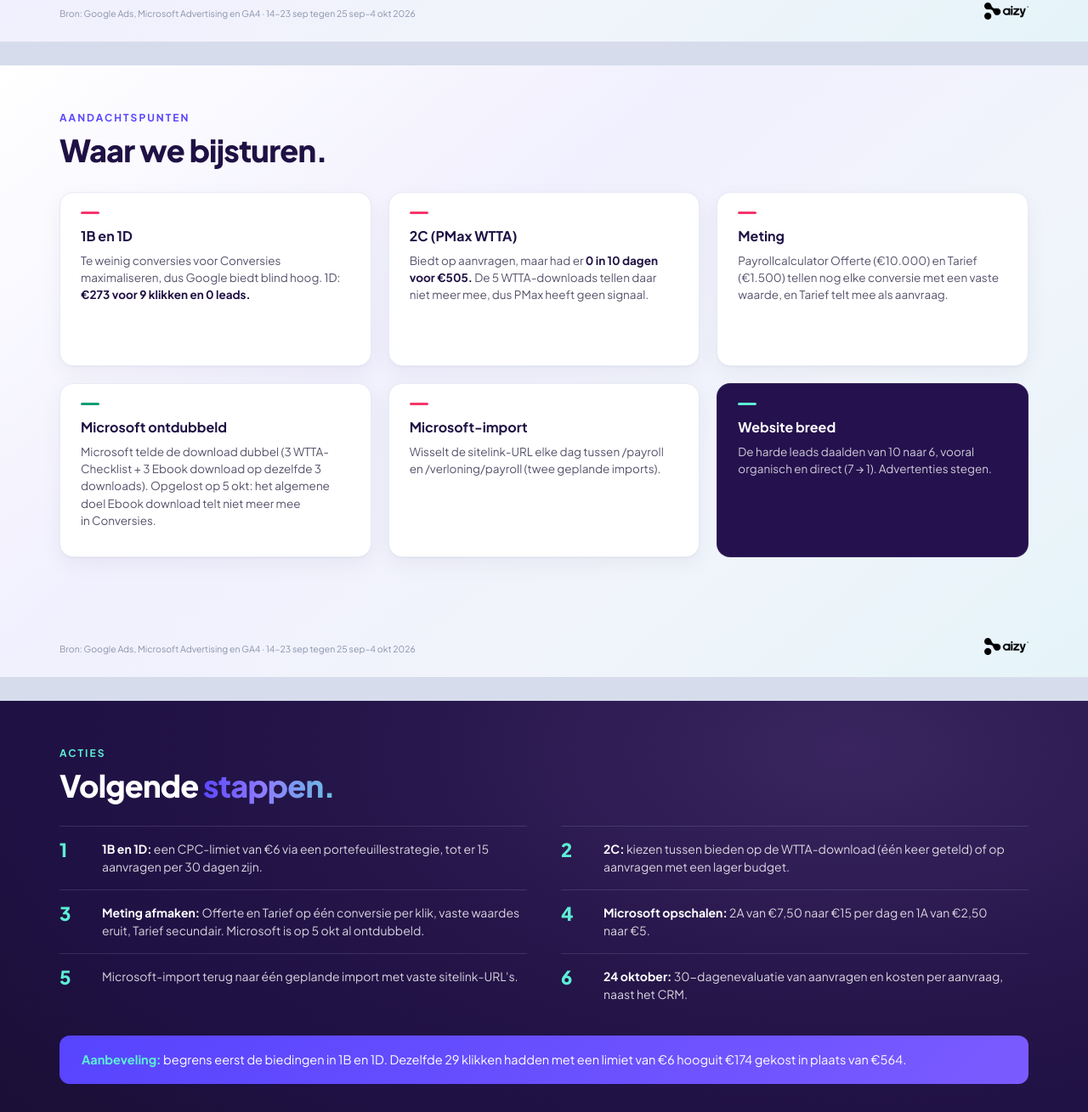
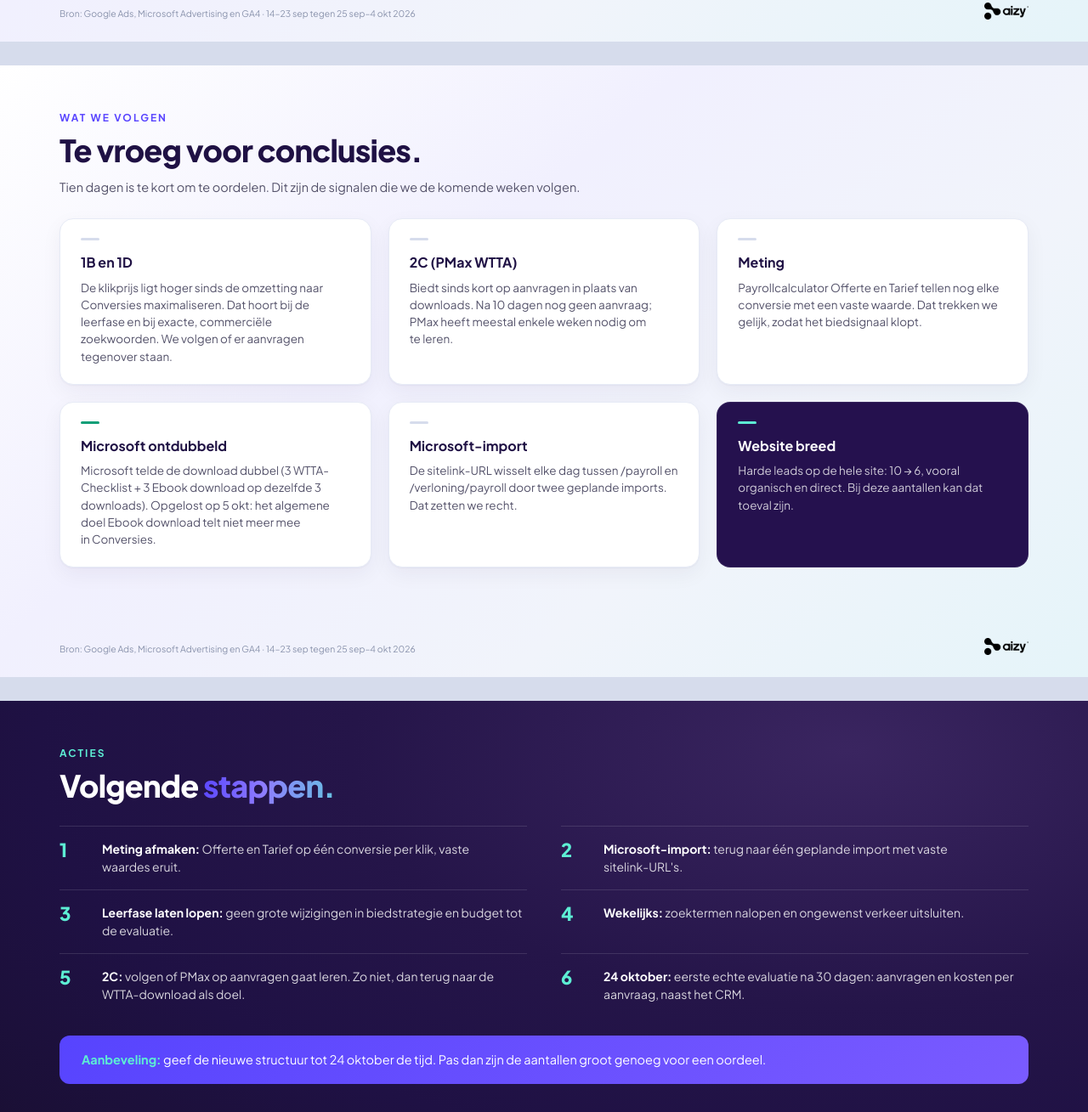
Before and after one commit to maxvangurp/kolibrie-6okt-26, a plain HTML site: page index.html in a window 1280 px wide. Shown: the part 4411-5720 px from the top of the page at 85% size. Drawn offline with nearby package versions, Linux system fonts and the light colour scheme.

Commit message:
Slide 7 en 8 voorzichtiger: te vroeg voor conclusies, evaluatie 24 okt

```diff
--- a/index.html
+++ b/index.html
@@ -121,15 +121,16 @@
 
 <div class="slide" data-screen-label="07" style="background:var(--gradient-page-light)">
 <div style="position:absolute;inset:0;padding:56px 70px 0">
-<div class="eyebrow" style="color:var(--purple-500)">Aandachtspunten</div>
-<h2 class="h" style="font-size:36px;color:var(--ink-900);margin-top:14px">Waar we bijsturen.</h2>
-<div class="row3" style="margin-top:30px;gap:20px">
-<div class="card" style="background:#fff;border:1px solid var(--grey-200);box-shadow:var(--shadow-card);padding:22px 24px;min-height:205px"><div class="rule" style="background:var(--rose-500, #F5356B)"></div><div style="font-family:var(--font-display);font-size:16px;font-weight:700;color:var(--ink-900);margin-top:14px">1B en 1D</div><div class="cb" style="color:var(--ink-500);font-size:13.5px;line-height:1.5">Te weinig conversies voor Conversies maximaliseren, dus Google biedt blind hoog. 1D: <strong style="color:var(--ink-900)">€273 voor 9 klikken en 0 leads.</strong></div></div>
-<div class="card" style="background:#fff;border:1px solid var(--grey-200);box-shadow:var(--shadow-card);padding:22px 24px;min-height:205px"><div class="rule" style="background:var(--rose-500, #F5356B)"></div><div style="font-family:var(--font-display);font-size:16px;font-weight:700;color:var(--ink-900);margin-top:14px">2C (PMax WTTA)</div><div class="cb" style="color:var(--ink-500);font-size:13.5px;line-height:1.5">Biedt op aanvragen, maar had er <strong style="color:var(--ink-900)">0 in 10 dagen voor €505.</strong> De 5 WTTA-downloads tellen daar niet meer mee, dus PMax heeft geen signaal.</div></div>
-<div class="card" style="background:#fff;border:1px solid var(--grey-200);box-shadow:var(--shadow-card);padding:22px 24px;min-height:205px"><div class="rule" style="background:var(--rose-500, #F5356B)"></div><div style="font-family:var(--font-display);font-size:16px;font-weight:700;color:var(--ink-900);margin-top:14px">Meting</div><div class="cb" style="color:var(--ink-500);font-size:13.5px;line-height:1.5">Payrollcalculator Offerte (€10.000) en Tarief (€1.500) tellen nog elke conversie met een vaste waarde, en Tarief telt mee als aanvraag.</div></div>
-<div class="card" style="background:#fff;border:1px solid var(--grey-200);box-shadow:var(--shadow-card);padding:22px 24px;min-height:205px"><div class="rule" style="background:var(--green-500, #0E9E77)"></div><div style="font-family:var(--font-display);font-size:16px;font-weight:700;color:var(--ink-900);margin-top:14px">Microsoft ontdubbeld</div><div class="cb" style="color:var(--ink-500);font-size:13.5px;line-height:1.5">Microsoft telde de download dubbel (3 WTTA-Checklist + 3 Ebook download op dezelfde 3 downloads). Opgelost op 5 okt: het algemene doel Ebook download telt niet meer mee in Conversies.</div></div>
-<div class="card" style="background:#fff;border:1px solid var(--grey-200);box-shadow:var(--shadow-card);padding:22px 24px;min-height:205px"><div class="rule" style="background:var(--rose-500, #F5356B)"></div><div style="font-family:var(--font-display);font-size:16px;font-weight:700;color:var(--ink-900);margin-top:14px">Microsoft-import</div><div class="cb" style="color:var(--ink-500);font-size:13.5px;line-height:1.5">Wisselt de sitelink-URL elke dag tussen /payroll en /verloning/payroll (twee geplande imports).</div></div>
-<div class="card" style="background:var(--ink-800);border:1px solid rgba(255,255,255,.08);padding:22px 24px;min-height:205px"><div class="rule" style="background:var(--mint-400)"></div><div style="font-family:var(--font-display);font-size:16px;font-weight:700;color:#fff;margin-top:14px">Website breed</div><div class="cb" style="color:rgba(255,255,255,.78);font-size:13.5px;line-height:1.5">De harde leads daalden van 10 naar 6, vooral organisch en direct (7 → 1). Advertenties stegen.</div></div>
+<div class="eyebrow" style="color:var(--purple-500)">Wat we volgen</div>
+<h2 class="h" style="font-size:36px;color:var(--ink-900);margin-top:14px">Te vroeg voor conclusies.</h2>
+<p class="lead" style="color:var(--ink-500)">Tien dagen is te kort om te oordelen. Dit zijn de signalen die we de komende weken volgen.</p>
+<div class="row3" style="margin-top:26px;gap:20px">
+<div class="card" style="background:#fff;border:1px solid var(--grey-200);box-shadow:var(--shadow-card);padding:22px 24px;min-height:180px"><div class="rule" style="background:var(--grey-300, #C9CFE0)"></div><div style="font-family:var(--font-display);font-size:16px;font-weight:700;color:var(--ink-900);margin-top:14px">1B en 1D</div><div class="cb" style="color:var(--ink-500);font-size:13.5px;line-height:1.5">De klikprijs ligt hoger sinds de omzetting naar Conversies maximaliseren. Dat hoort bij de leerfase en bij exacte, commerciële zoekwoorden. We volgen of er aanvragen tegenover staan.</div></div>
+<div class="card" style="background:#fff;border:1px solid var(--grey-200);box-shadow:var(--shadow-card);padding:22px 24px;min-height:180px"><div class="rule" style="background:var(--grey-300, #C9CFE0)"></div><div style="font-family:var(--font-display);font-size:16px;font-weight:700;color:var(--ink-900);margin-top:14px">2C (PMax WTTA)</div><div class="cb" style="color:var(--ink-500);font-size:13.5px;line-height:1.5">Biedt sinds kort op aanvragen in plaats van downloads. Na 10 dagen nog geen aanvraag; PMax heeft meestal enkele weken nodig om te leren.</div></div>
+<div class="card" style="background:#fff;border:1px solid var(--grey-200);box-shadow:var(--shadow-card);padding:22px 24px;min-height:180px"><div class="rule" style="background:var(--grey-300, #C9CFE0)"></div><div style="font-family:var(--font-display);font-size:16px;font-weight:700;color:var(--ink-900);margin-top:14px">Meting</div><div class="cb" style="color:var(--ink-500);font-size:13.5px;line-height:1.5">Payrollcalculator Offerte en Tarief tellen nog elke conversie met een vaste waarde. Dat trekken we gelijk, zodat het biedsignaal klopt.</div></div>
+<div class="card" style="background:#fff;border:1px solid var(--grey-200);box-shadow:var(--shadow-card);padding:22px 24px;min-height:180px"><div class="rule" style="background:var(--green-500, #0E9E77)"></div><div style="font-family:var(--font-display);font-size:16px;font-weight:700;color:var(--ink-900);margin-top:14px">Microsoft ontdubbeld</div><div class="cb" style="color:var(--ink-500);font-size:13.5px;line-height:1.5">Microsoft telde de download dubbel (3 WTTA-Checklist + 3 Ebook download op dezelfde 3 downloads). Opgelost op 5 okt: het algemene doel Ebook download telt niet meer mee in Conversies.</div></div>
+<div class="card" style="background:#fff;border:1px solid var(--grey-200);box-shadow:var(--shadow-card);padding:22px 24px;min-height:180px"><div class="rule" style="background:var(--grey-300, #C9CFE0)"></div><div style="font-family:var(--font-display);font-size:16px;font-weight:700;color:var(--ink-900);margin-top:14px">Microsoft-import</div><div class="cb" style="color:var(--ink-500);font-size:13.5px;line-height:1.5">De sitelink-URL wisselt elke dag tussen /payroll en /verloning/payroll door twee geplande imports. Dat zetten we recht.</div></div>
+<div class="card" style="background:var(--ink-800);border:1px solid rgba(255,255,255,.08);padding:22px 24px;min-height:180px"><div class="rule" style="background:var(--mint-400)"></div><div style="font-family:var(--font-display);font-size:16px;font-weight:700;color:#fff;margin-top:14px">Website breed</div><div class="cb" style="color:rgba(255,255,255,.78);font-size:13.5px;line-height:1.5">Harde leads op de hele site: 10 → 6, vooral organisch en direct. Bij deze aantallen kan dat toeval zijn.</div></div>
 </div></div>
 <div class="foot" style="color:var(--grey-500)">Bron: Google Ads, Microsoft Advertising en GA4 · 14–23 sep tegen 25 sep–4 okt 2026</div><img class="footlogo" src="assets/logo-aizy-dark.png" alt="aizy"></div>
 
@@ -138,14 +139,14 @@
 <div class="eyebrow" style="color:var(--mint-400)">Acties</div>
 <h2 class="h" style="font-size:36px;color:#fff;margin-top:14px">Volgende <span class="grad">stappen.</span></h2>
 <div style="display:grid;grid-template-columns:1fr 1fr;column-gap:40px;margin-top:28px">
-<div style="display:grid;grid-template-columns:36px 1fr;gap:14px;padding:16px 0;border-top:1px solid rgba(255,255,255,.12)"><span style="font-family:var(--font-display);font-size:22px;font-weight:800;color:var(--mint-400);line-height:1">1</span><span style="font-size:14px;line-height:1.5;color:rgba(255,255,255,.82)"><strong style="color:#fff">1B en 1D:</strong> een CPC-limiet van €6 via een portefeuillestrategie, tot er 15 aanvragen per 30 dagen zijn.</span></div>
-<div style="display:grid;grid-template-columns:36px 1fr;gap:14px;padding:16px 0;border-top:1px solid rgba(255,255,255,.12)"><span style="font-family:var(--font-display);font-size:22px;font-weight:800;color:var(--mint-400);line-height:1">2</span><span style="font-size:14px;line-height:1.5;color:rgba(255,255,255,.82)"><strong style="color:#fff">2C:</strong> kiezen tussen bieden op de WTTA-download (één keer geteld) of op aanvragen met een lager budget.</span></div>
-<div style="display:grid;grid-template-columns:36px 1fr;gap:14px;padding:16px 0;border-top:1px solid rgba(255,255,255,.12)"><span style="font-family:var(--font-display);font-size:22px;font-weight:800;color:var(--mint-400);line-height:1">3</span><span style="font-size:14px;line-height:1.5;color:rgba(255,255,255,.82)"><strong style="color:#fff">Meting afmaken:</strong> Offerte en Tarief op één conversie per klik, vaste waardes eruit, Tarief secundair. Microsoft is op 5 okt al ontdubbeld.</span></div>
-<div style="display:grid;grid-template-columns:36px 1fr;gap:14px;padding:16px 0;border-top:1px solid rgba(255,255,255,.12)"><span style="font-family:var(--font-display);font-size:22px;font-weight:800;color:var(--mint-400);line-height:1">4</span><span style="font-size:14px;line-height:1.5;color:rgba(255,255,255,.82)"><strong style="color:#fff">Microsoft opschalen:</strong> 2A van €7,50 naar €15 per dag en 1A van €2,50 naar €5.</span></div>
-<div style="display:grid;grid-template-columns:36px 1fr;gap:14px;padding:16px 0;border-top:1px solid rgba(255,255,255,.12)"><span style="font-family:var(--font-display);font-size:22px;font-weight:800;color:var(--mint-400);line-height:1">5</span><span style="font-size:14px;line-height:1.5;color:rgba(255,255,255,.82)">Microsoft-import terug naar één geplande import met vaste sitelink-URL's.</span></div>
-<div style="display:grid;grid-template-columns:36px 1fr;gap:14px;padding:16px 0;border-top:1px solid rgba(255,255,255,.12)"><span style="font-family:var(--font-display);font-size:22px;font-weight:800;color:var(--mint-400);line-height:1">6</span><span style="font-size:14px;line-height:1.5;color:rgba(255,255,255,.82)"><strong style="color:#fff">24 oktober:</strong> 30-dagenevaluatie van aanvragen en kosten per aanvraag, naast het CRM.</span></div>
+<div style="display:grid;grid-template-columns:36px 1fr;gap:14px;padding:16px 0;border-top:1px solid rgba(255,255,255,.12)"><span style="font-family:var(--font-display);font-size:22px;font-weight:800;color:var(--mint-400);line-height:1">1</span><span style="font-size:14px;line-height:1.5;color:rgba(255,255,255,.82)"><strong style="color:#fff">Meting afmaken:</strong> Offerte en Tarief op één conversie per klik, vaste waardes eruit.</span></div>
+<div style="display:grid;grid-template-columns:36px 1fr;gap:14px;padding:16px 0;border-top:1px solid rgba(255,255,255,.12)"><span style="font-family:var(--font-display);font-size:22px;font-weight:800;color:var(--mint-400);line-height:1">2</span><span style="font-size:14px;line-height:1.5;color:rgba(255,255,255,.82)"><strong style="color:#fff">Microsoft-import:</strong> terug naar één geplande import met vaste sitelink-URL's.</span></div>
+<div style="display:grid;grid-template-columns:36px 1fr;gap:14px;padding:16px 0;border-top:1px solid rgba(255,255,255,.12)"><span style="font-family:var(--font-display);font-size:22px;font-weight:800;color:var(--mint-400);line-height:1">3</span><span style="font-size:14px;line-height:1.5;color:rgba(255,255,255,.82)"><strong style="color:#fff">Leerfase laten lopen:</strong> geen grote wijzigingen in biedstrategie en budget tot de evaluatie.</span></div>
+<div style="display:grid;grid-template-columns:36px 1fr;gap:14px;padding:16px 0;border-top:1px solid rgba(255,255,255,.12)"><span style="font-family:var(--font-display);font-size:22px;font-weight:800;color:var(--mint-400);line-height:1">4</span><span style="font-size:14px;line-height:1.5;color:rgba(255,255,255,.82)"><strong style="color:#fff">Wekelijks:</strong> zoektermen nalopen en ongewenst verkeer uitsluiten.</span></div>
+<div style="display:grid;grid-template-columns:36px 1fr;gap:14px;padding:16px 0;border-top:1px solid rgba(255,255,255,.12)"><span style="font-family:var(--font-display);font-size:22px;font-weight:800;color:var(--mint-400);line-height:1">5</span><span style="font-size:14px;line-height:1.5;color:rgba(255,255,255,.82)"><strong style="color:#fff">2C:</strong> volgen of PMax op aanvragen gaat leren. Zo niet, dan terug naar de WTTA-download als doel.</span></div>
+<div style="display:grid;grid-template-columns:36px 1fr;gap:14px;padding:16px 0;border-top:1px solid rgba(255,255,255,.12)"><span style="font-family:var(--font-display);font-size:22px;font-weight:800;color:var(--mint-400);line-height:1">6</span><span style="font-size:14px;line-height:1.5;color:rgba(255,255,255,.82)"><strong style="color:#fff">24 oktober:</strong> eerste echte evaluatie na 30 dagen: aanvragen en kosten per aanvraag, naast het CRM.</span></div>
 </div>
-<div style="margin-top:22px;background:var(--gradient-purple);border-radius:12px;padding:18px 26px;font-size:14.5px;line-height:1.5;color:#fff"><span style="color:var(--mint-400);font-weight:700">Aanbeveling:</span> begrens eerst de biedingen in 1B en 1D. Dezelfde 29 klikken hadden met een limiet van €6 hooguit €174 gekost in plaats van €564.</div>
+<div style="margin-top:22px;background:var(--gradient-purple);border-radius:12px;padding:18px 26px;font-size:14.5px;line-height:1.5;color:#fff"><span style="color:var(--mint-400);font-weight:700">Aanbeveling:</span> geef de nieuwe structuur tot 24 oktober de tijd. Pas dan zijn de aantallen groot genoeg voor een oordeel.</div>
 </div>
 <div class="foot" style="color:rgba(255,255,255,.55)">Kolibrie Payroll × aizy · oktober 2026</div><img class="footlogo" src="assets/logo-aizy-white.png" alt="aizy"></div>
 </x-dc>
```
